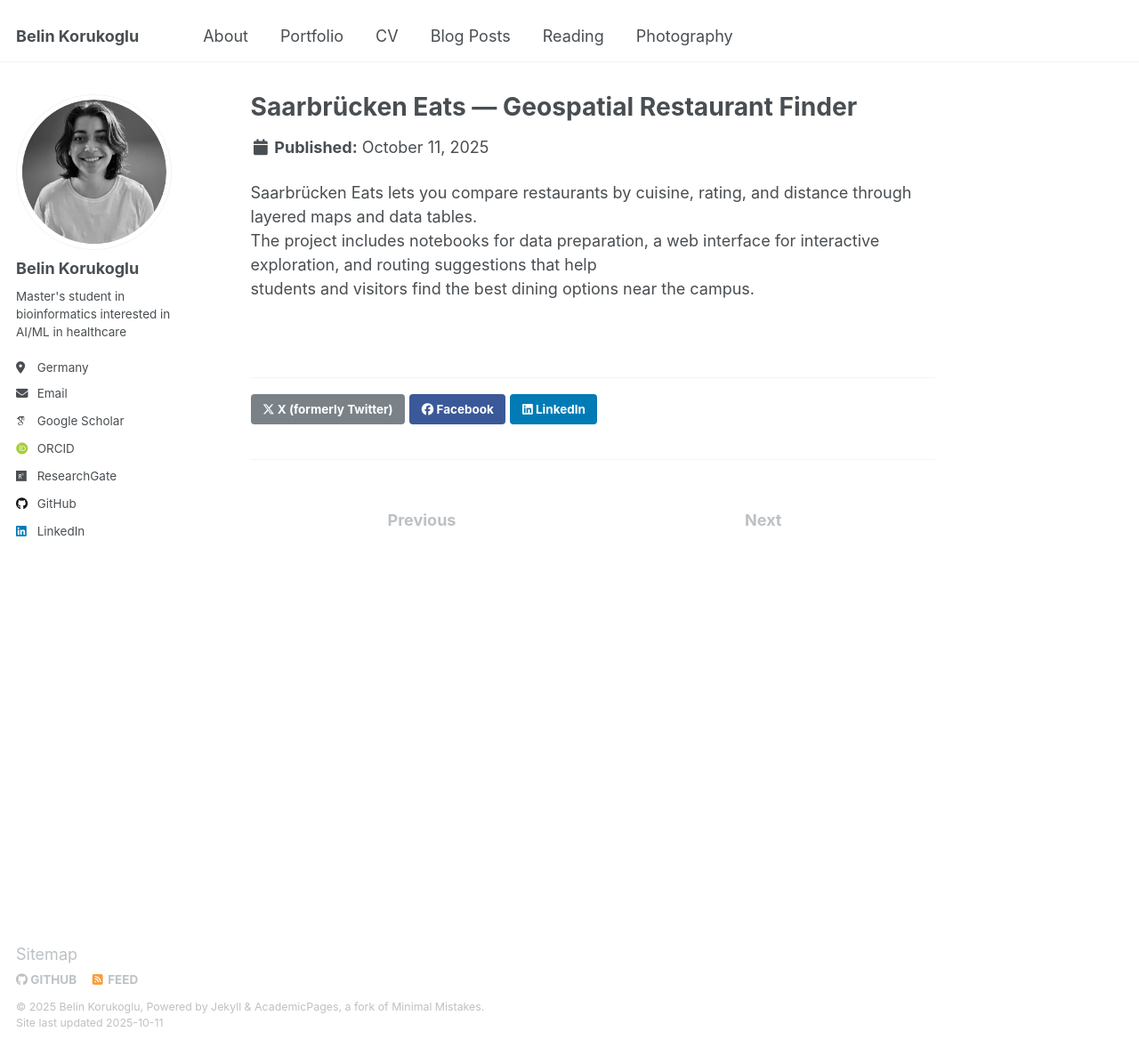
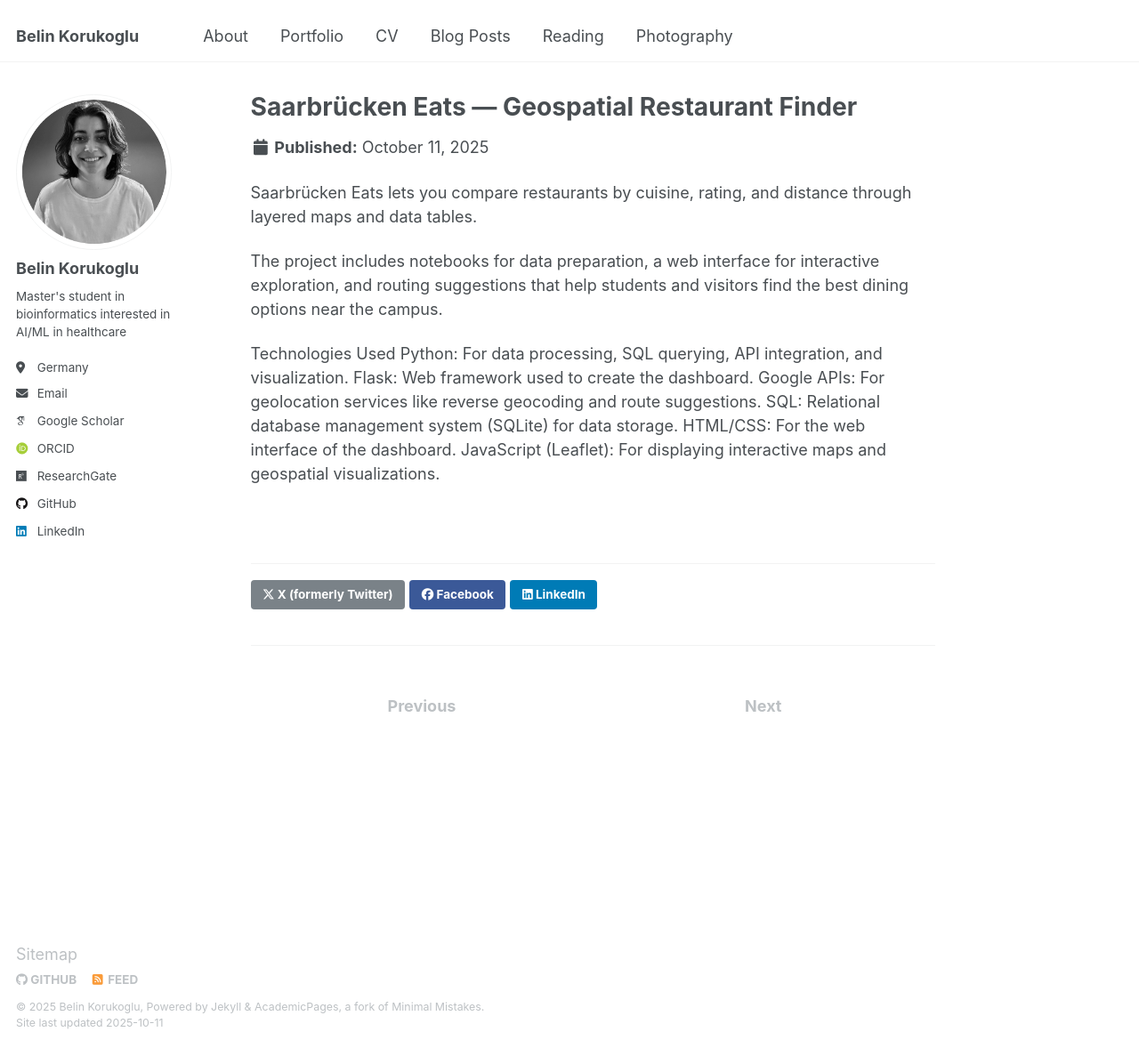
Before and after one commit to fulbelin/fulbelin.github.io, a Jekyll site: the page built from _portfolio/is2c.md, in a window 1280 px wide and 1178 px high. Shown: the whole window at 89% size. Built offline with Jekyll 4.4.1, drawn with Linux system fonts in a browser that asks for light colours; some web fonts are replaced.

Commit message:
portfolio update

```diff
--- a/_portfolio/is2c.md
+++ b/_portfolio/is2c.md
@@ -2,11 +2,19 @@
 title: "Saarbrücken Eats — Geospatial Restaurant Finder"
 excerpt: >-
   An interactive dashboard that combines SQL, Google Maps APIs, and geospatial visualisations to explore restaurants around
-  Dudweiler and the Saarland Informatics Campus. <br/><img src='/images/500x300.png'>
+  Dudweiler and the Saarland Informatics Campus. <br/><img src='/images/i2sc.png'>
 external_url: https://github.com/fulbelin/is2c
 collection: portfolio
 ---
 
 Saarbrücken Eats lets you compare restaurants by cuisine, rating, and distance through layered maps and data tables.
-The project includes notebooks for data preparation, a web interface for interactive exploration, and routing suggestions that help
-students and visitors find the best dining options near the campus.
+
+The project includes notebooks for data preparation, a web interface for interactive exploration, and routing suggestions that help students and visitors find the best dining options near the campus.
+
+Technologies Used
+Python: For data processing, SQL querying, API integration, and visualization.
+Flask: Web framework used to create the dashboard.
+Google APIs: For geolocation services like reverse geocoding and route suggestions.
+SQL: Relational database management system (SQLite) for data storage.
+HTML/CSS: For the web interface of the dashboard.
+JavaScript (Leaflet): For displaying interactive maps and geospatial visualizations.
```
Also changed, not shown: 1 other file.
